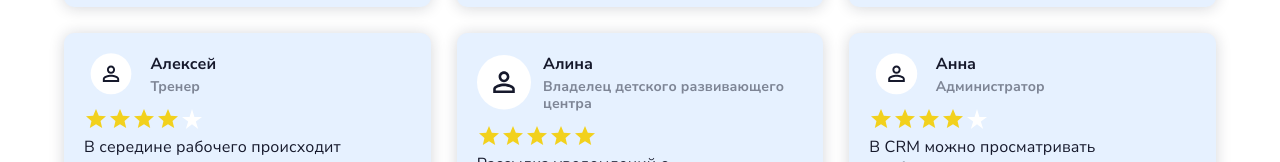
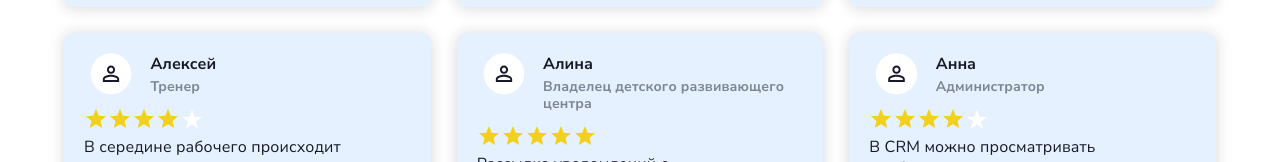
Before and after one commit to lvnnew/SPORTLY, a Next.js app: page / in a window 1280 px wide. Shown: the part 3699-3861 px from the top of the page. Built offline with nearby package versions, Linux system fonts and the light colour scheme.

Commit message:
reviews-avatar-fix

```diff
--- a/components/Reviews/ReviewsItem.jsx
+++ b/components/Reviews/ReviewsItem.jsx
@@ -20,7 +20,7 @@ const ReviewsItem = ({ name, specialization, text, rating }) => {
         container
         sx={{
           justifyContent: "start",
-          alignItems: "center",
+          alignItems: "start",
         }}
       >
         <Grid
@@ -30,6 +30,7 @@ const ReviewsItem = ({ name, specialization, text, rating }) => {
           sx={{
             position: "relative",
             height: "100%",
+            maxHeight: "42px"
           }}
         >
           <Image src="/avatar.svg" alt="avatar" fill={true} />
```
